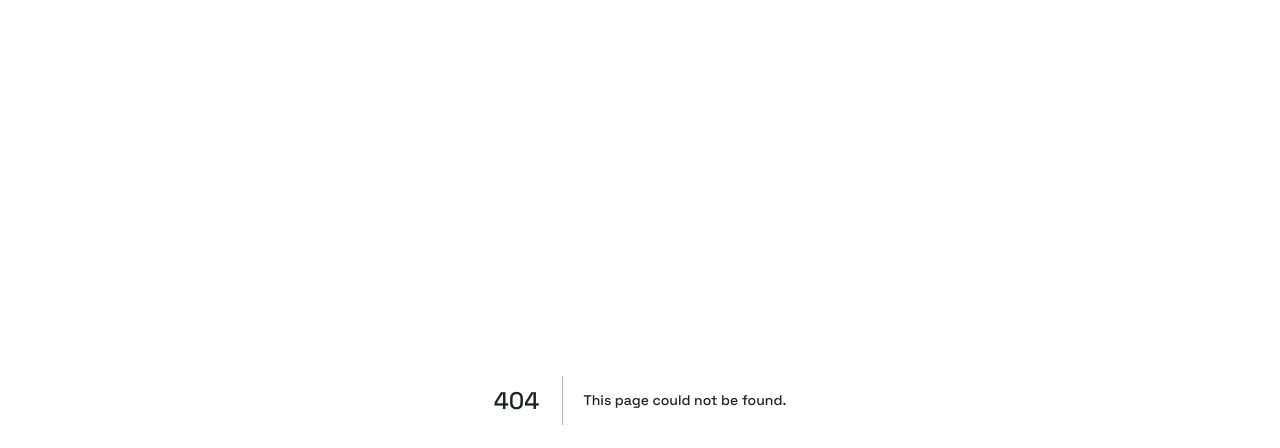
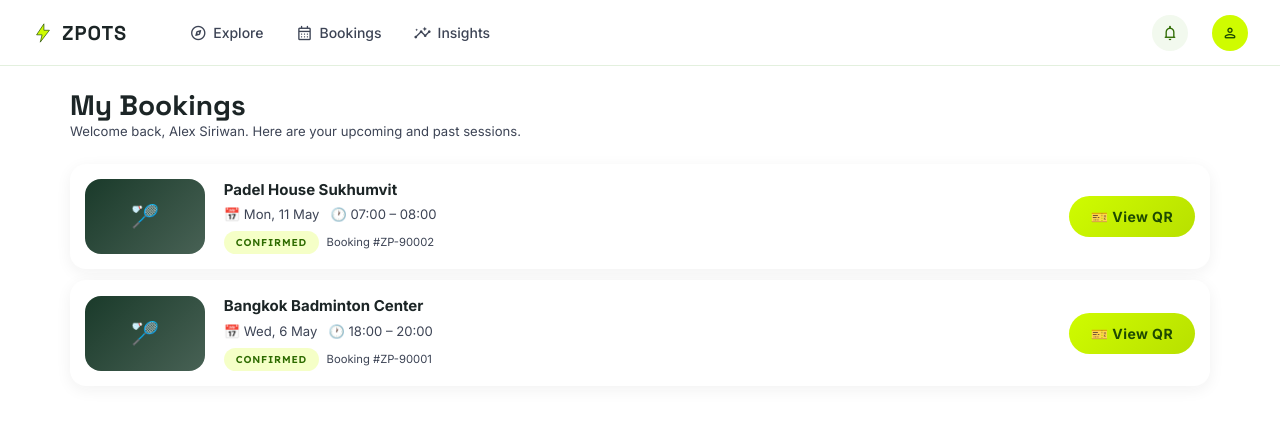
Before and after one commit to QuadrupleBeansStars/zpots, a Next.js app in the folder apps/web/: page /player/bookings in a window 1280 px wide. Before the commit this address had no page. Shown: the top 448 px of the page. Built offline with nearby package versions, Linux system fonts and the light colour scheme.

Commit message:
feat(web): my bookings page (seeded + store, sorted by date desc)

```diff
--- /dev/null
+++ b/apps/web/app/player/bookings/page.tsx
@@ -0,0 +1,63 @@
+'use client';
+import Link from 'next/link';
+import { useBookingStore } from '@/lib/booking-store';
+import { SEEDED_BOOKINGS } from '@/lib/mock-data';
+import { currentUser } from '@/lib/auth-stub';
+import { StatusBadge } from '@/components/Tags';
+import { Button } from '@/components/Button';
+import { formatDateShort } from '@/lib/format';
+
+export default function MyBookingsPage() {
+  const storeBookings = useBookingStore((s) => s.bookings);
+  const all = [...storeBookings, ...SEEDED_BOOKINGS].sort((a, b) =>
+    b.date.localeCompare(a.date),
+  );
+
+  return (
+    <div>
+      <h1 className="font-display text-3xl font-bold">My Bookings</h1>
+      <p className="text-sm text-zpots-muted">
+        Welcome back, {currentUser.name}. Here are your upcoming and past sessions.
+      </p>
+
+      {all.length === 0 ? (
+        <div className="zpots-card-surface text-center p-16 mt-6 rounded-card">
+          <div className="text-5xl">🎾</div>
+          <h2 className="font-display text-xl font-bold mt-3">No bookings yet</h2>
+          <p className="text-sm text-zpots-muted mt-1">Start by searching for a court.</p>
+          <Link href="/player/search" className="inline-block mt-3">
+            <Button variant="primary">Find a Court</Button>
+          </Link>
+        </div>
+      ) : (
+        <div className="grid grid-cols-1 gap-3 mt-6">
+          {all.map((bk) => (
+            <div key={bk.txn_id} className="zpots-card p-4 flex gap-5 items-center">
+              <div
+                className="w-32 h-20 rounded-card flex items-center justify-center"
+                style={{ background: `linear-gradient(135deg, #1a3a2a, #1a3a2acc)` }}
+              >
+                <span className="text-2xl">🏸</span>
+              </div>
+              <div className="flex-1">
+                <div className="font-bold">{bk.court_name}</div>
+                <div className="text-sm text-zpots-muted mt-1">
+                  📅 {formatDateShort(bk.date)} &nbsp; 🕐 {bk.time_start} – {bk.time_end}
+                </div>
+                <div className="mt-2 flex items-center gap-2">
+                  <StatusBadge status={bk.status === 'CONFIRMED' ? 'confirmed' : 'cancelled'}>
+                    {bk.status}
+                  </StatusBadge>
+                  <span className="text-xs text-zpots-muted">Booking #{bk.txn_id}</span>
+                </div>
+              </div>
+              <Link href={`/player/bookings/${bk.txn_id}/checkin`}>
+                <Button variant="primary">🎫 View QR</Button>
+              </Link>
+            </div>
+          ))}
+        </div>
+      )}
+    </div>
+  );
+}
```
